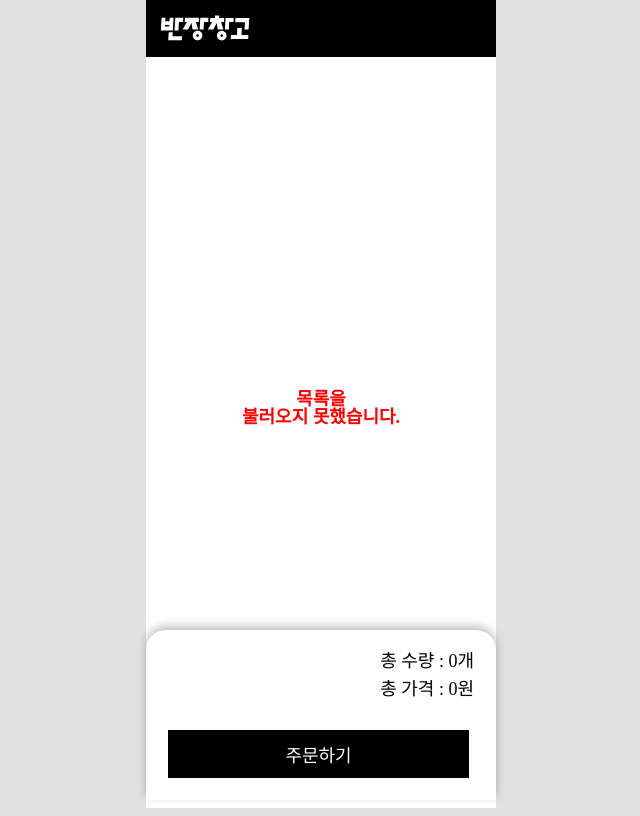
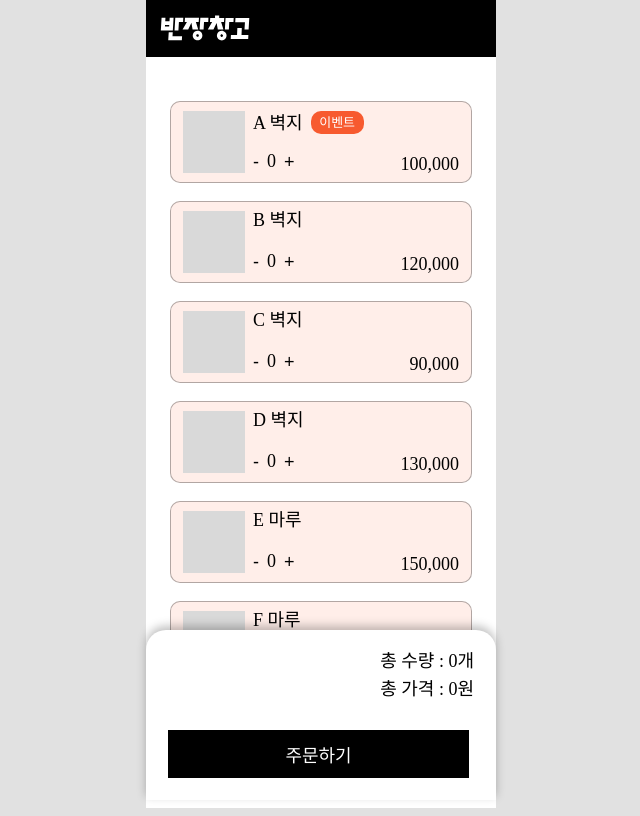
Before and after one commit to Yongveloper/bjchango, a React (Create React App) app: page /order in a window 1280 px wide. Shown: the whole page, without its empty margins (319-959 px from the left). Built offline with nearby package versions, Linux system fonts and the light colour scheme; data requests are answered from the project's data file.

Commit message:
feat: 이벤트 태그 컴포넌트 생성

```diff
--- a/src/components/ProductCard/ProductCard.styles.ts
+++ b/src/components/ProductCard/ProductCard.styles.ts
@@ -3,31 +3,37 @@ import styled from 'styled-components';
 export const Container = styled.li`
   width: 100%;
   display: flex;
-  justify-content: space-between;
   border-radius: 10px;
   border: 1px solid rgba(0, 0, 0, 0.3);
   background: rgba(247, 90, 47, 0.1);
   padding: 9px 12px;
+  gap: 8px;
 `;
 
-export const Left = styled.div`
+export const Right = styled.div`
+  width: 100%;
   display: flex;
+  flex-direction: column;
+  justify-content: space-between;
 `;
 
 export const ProductImage = styled.div`
   width: 62px;
   height: 62px;
-  margin-right: 8px;
   background: ${({ theme }) => theme.colors.grey};
+  flex-shrink: 0;
 `;
 
 export const ProductInfo = styled.div`
   display: flex;
-  flex-direction: column;
   justify-content: space-between;
 `;
 
-export const ProductName = styled.h1``;
+export const ProductName = styled.div`
+  display: flex;
+  align-items: center;
+  gap: 8px;
+`;
 
 export const OrderQuantity = styled.div`
   display: flex;
@@ -36,8 +42,22 @@ export const OrderQuantity = styled.div`
   gap: 8px;
 `;
 
-export const Button = styled.button``;
+export const Button = styled.button`
+  margin-top: 4px;
+`;
 
 export const ProductPrice = styled.span`
   align-self: flex-end;
 `;
+
+export const EventTag = styled.div`
+  display: flex;
+  justify-content: center;
+  align-items: center;
+  color: ${({ theme }) => theme.colors.white};
+  width: 53px;
+  height: 23px;
+  font-size: 13px;
+  border-radius: 10px;
+  background: #f75a2f;
+`;
--- a/src/components/ProductCard/ProductCard.tsx
+++ b/src/components/ProductCard/ProductCard.tsx
@@ -6,16 +6,19 @@ function ProductCard({ id, name, event, materialType, price }: IProduct) {
 
   return (
     <S.Container>
-      <S.Left>
-        <S.ProductImage />
+      <S.ProductImage />
+      <S.Right>
+        <S.ProductName>
+          {name}
+          {Boolean(event) && <S.EventTag>이벤트</S.EventTag>}
+        </S.ProductName>
         <S.ProductInfo>
-          <S.ProductName>{name}</S.ProductName>
           <S.OrderQuantity>
             <S.Button>-</S.Button>0<S.Button>+</S.Button>
           </S.OrderQuantity>
+          <S.ProductPrice>{price.toLocaleString()}</S.ProductPrice>
         </S.ProductInfo>
-      </S.Left>
-      <S.ProductPrice>{price.toLocaleString()}</S.ProductPrice>
+      </S.Right>
     </S.Container>
   );
 }
--- a/src/pages/Order/Order.tsx
+++ b/src/pages/Order/Order.tsx
@@ -19,11 +19,11 @@ function Order() {
         <S.Logo src={LogoImage} alt="Logo" />
       </S.Header>
       <S.Container>
-        {/* {!isLoading && <Loader />} */}
-        {!isError && <ErrorText />}
-        {/* <ProductList>
+        {isLoading && <Loader />}
+        {isError && <ErrorText />}
+        <ProductList>
           {products?.map((product) => (
-            <Product
+            <ProductCard
               key={product.id}
               id={product.id}
               name={product.name}
@@ -32,7 +32,7 @@ function Order() {
               price={product.price}
             />
           ))}
-        </ProductList>  */}
+        </ProductList>
       </S.Container>
       <OrderFooter />
     </>
```
